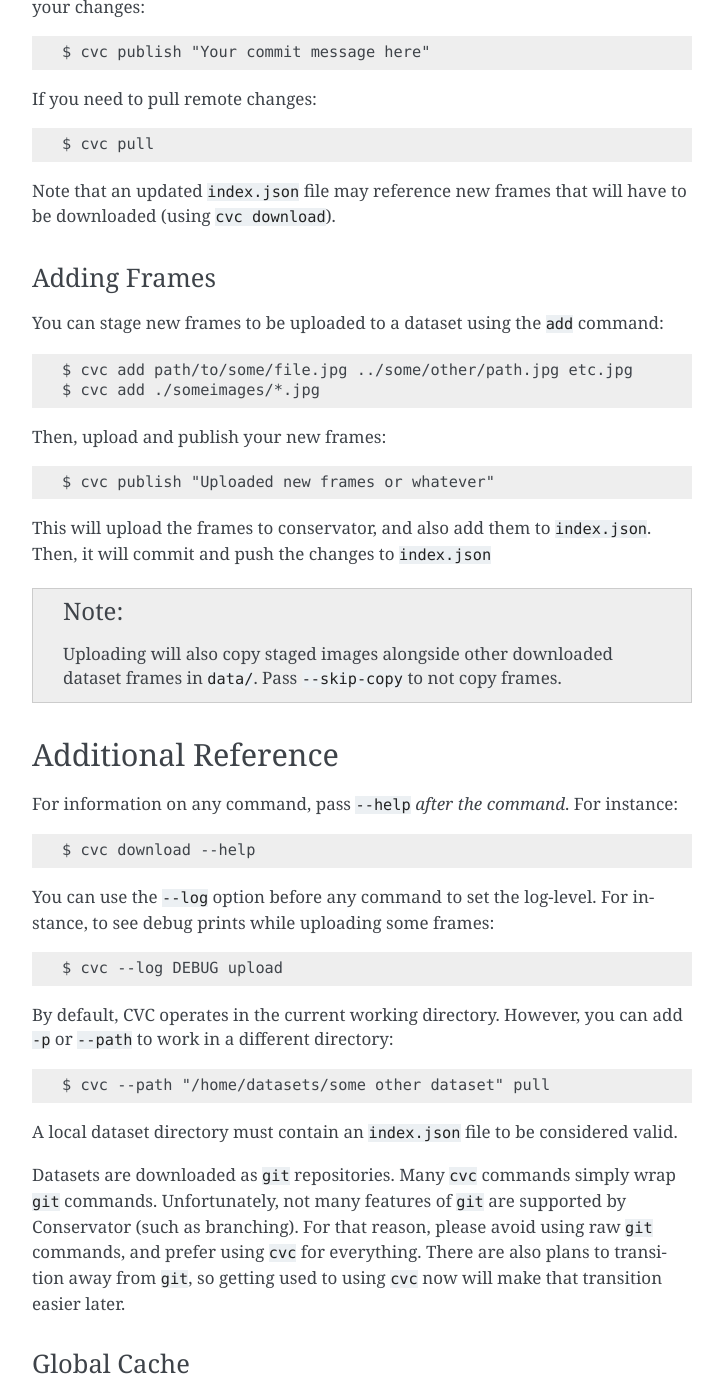
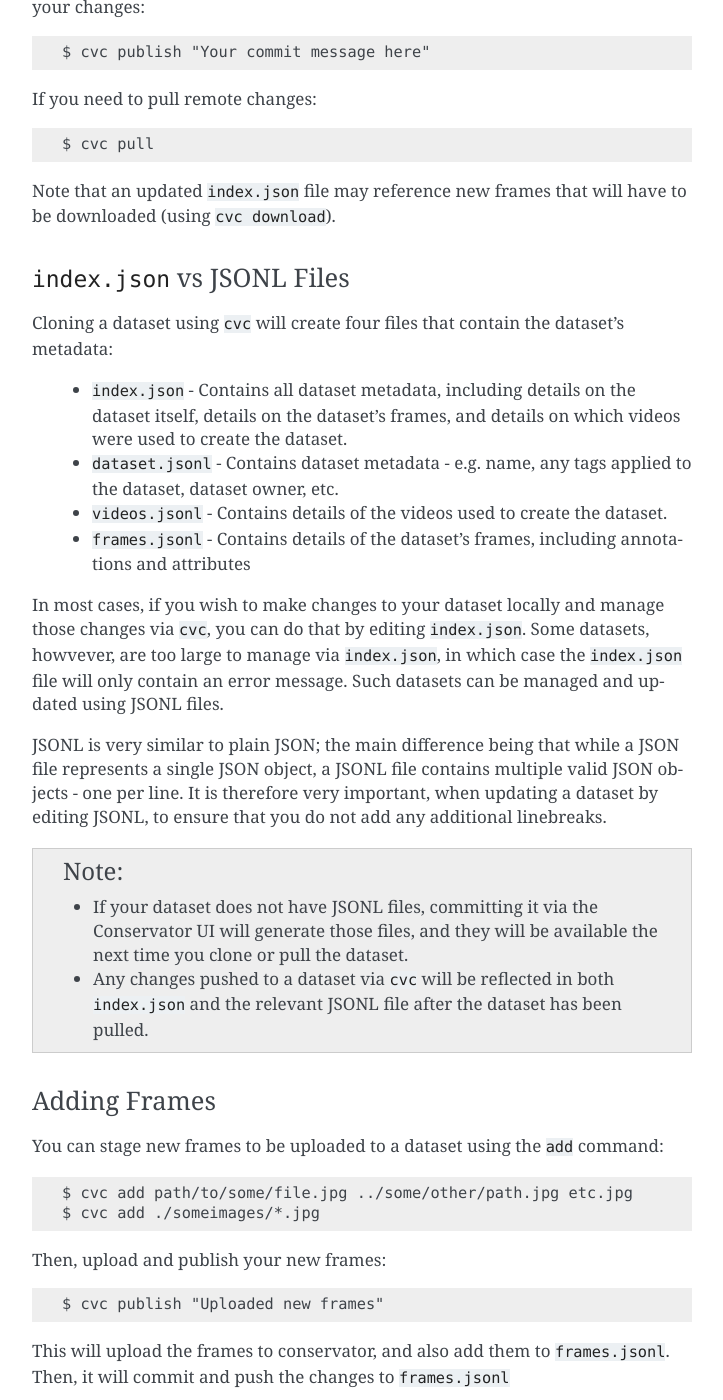
Before and after one commit to FLIR/conservator-cli, a Sphinx documentation site: the page built from docs/usage/cvc_guide.rst, in a window 1280 px wide and 1400 px high, scrolled down 1166 px. Shown: the whole window, without its empty margins (388-1111 px from the left). Built offline with Sphinx 7.4.7, drawn with Linux system fonts in a browser that asks for light colours; some of the changed text lies outside the part shown.

Commit message:
Added section on use of JSONL files

```diff
--- a/docs/usage/cvc_guide.rst
+++ b/docs/usage/cvc_guide.rst
@@ -54,6 +54,29 @@ If you need to pull remote changes::
 Note that an updated ``index.json`` file may reference new frames that will have
 to be downloaded (using ``cvc download``).
 
+``index.json`` vs JSONL Files
+^^^^^^^^^^^^^^^^^^^^^^^^^^^^^
+
+Cloning a dataset using ``cvc`` will create four files that contain the dataset's metadata:
+
+    - ``index.json`` - Contains all dataset metadata, including details on the dataset itself, details on the dataset's frames, and details on which videos were used to create the dataset.
+    - ``dataset.jsonl`` - Contains dataset metadata - e.g. name, any tags applied to the dataset, dataset owner, etc.
+    - ``videos.jsonl`` - Contains details of the videos used to create the dataset.
+    - ``frames.jsonl`` - Contains details of the dataset's frames, including annotations and attributes
+
+In most cases, if you wish to make changes to your dataset locally and manage those changes via ``cvc``, you can
+do that by editing ``index.json``. Some datasets, howvever, are too large to manage via ``index.json``, in which
+case the ``index.json`` file will only contain an error message. Such datasets can be managed and updated using JSONL files.
+
+JSONL is very similar to plain JSON; the main difference being that while a JSON file represents a single JSON object,
+a JSONL file contains multiple valid JSON objects - one per line. It is therefore very important, when updating a dataset
+by editing JSONL, to ensure that you do not add any additional linebreaks.
+
+.. note::
+    - If your dataset does not have JSONL files, committing it via the Conservator UI will generate those files, and they will be available the next time you clone or pull the dataset.
+    - Any changes pushed to a dataset via ``cvc`` will be reflected in both ``index.json`` and the relevant JSONL file after the dataset has been pulled.
+
+
 Adding Frames
 ^^^^^^^^^^^^^
 
@@ -64,14 +87,15 @@ You can stage new frames to be uploaded to a dataset using the ``add`` command::
 
 Then, upload and publish your new frames::
 
-    $ cvc publish "Uploaded new frames or whatever"
+    $ cvc publish "Uploaded new frames"
 
-This will upload the frames to conservator, and also add them to ``index.json``. Then, it
-will commit and push the changes to ``index.json``
+This will upload the frames to conservator, and also add them to ``frames.jsonl``. Then, it
+will commit and push the changes to ``frames.jsonl``
 
 .. note::
    Uploading will also copy staged images alongside other downloaded dataset frames
    in ``data/``. Pass ``--skip-copy`` to not copy frames.
+   Also note that, after adding frames, the new frame data will be available in both ``frames.jsonl`` __and__ ``index.json``.
 
 Additional Reference
 --------------------
@@ -250,12 +274,12 @@ using the ``cvc upload`` or ``cvc publish`` commands.
 Uploading and Adding Staged Images
 ^^^^^^^^^^^^^^^^^^^^^^^^^^^^^^^^^^
 
-Upload any staged images, and add them to ``index.json``::
+Upload any staged images, and add them to ``frames.jsonl``::
 
     $ cvc upload
 
 By default, the staged images will also be copied to the local dataset's ``data/``
-directory. This way you don't need to re-download the frames. To disable the copy,
+directory. This way, you don't need to re-download the frames. To disable the copy,
 pass ``--skip-copy``.
 
 
```
Also changed, not shown: other parts of docs/usage/cvc_guide.rst (+1 -1 lines).
